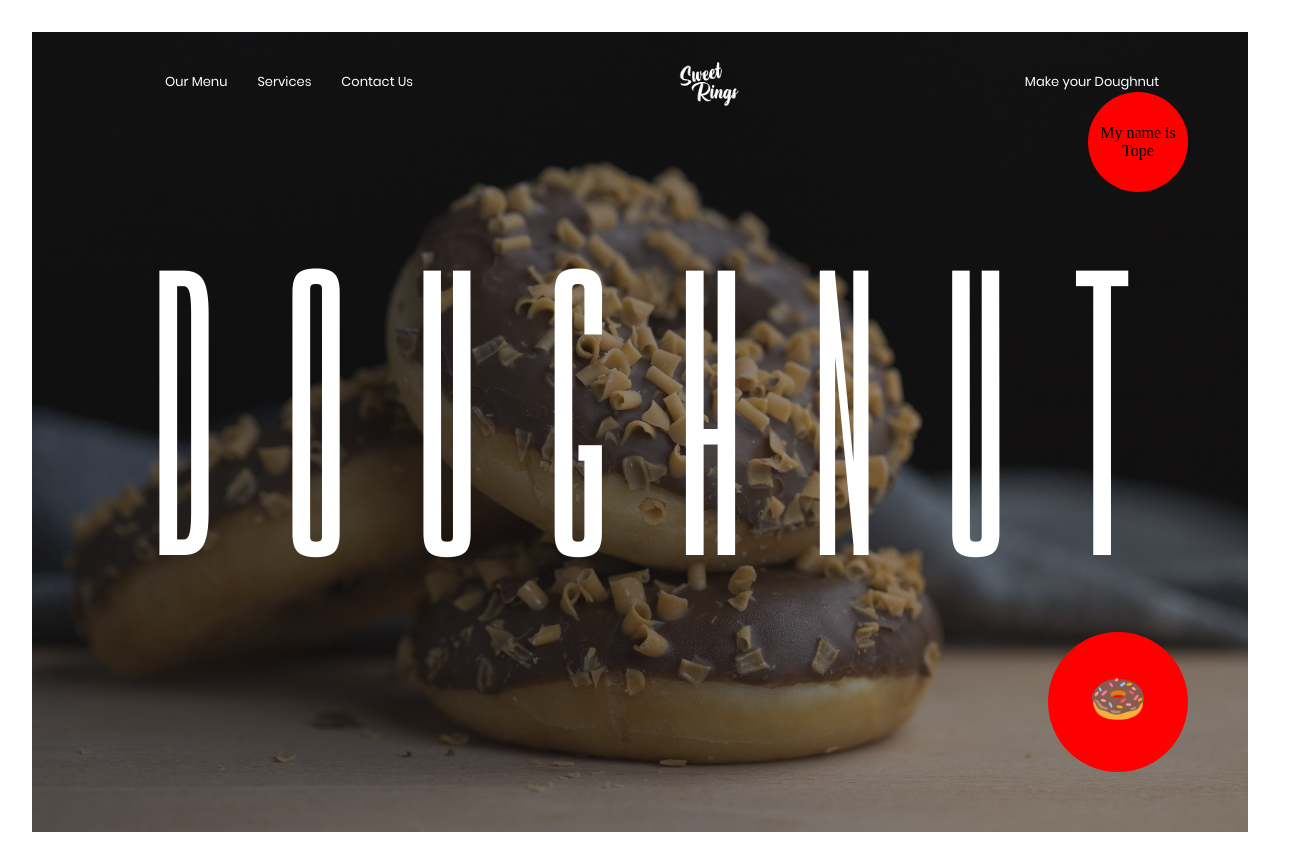
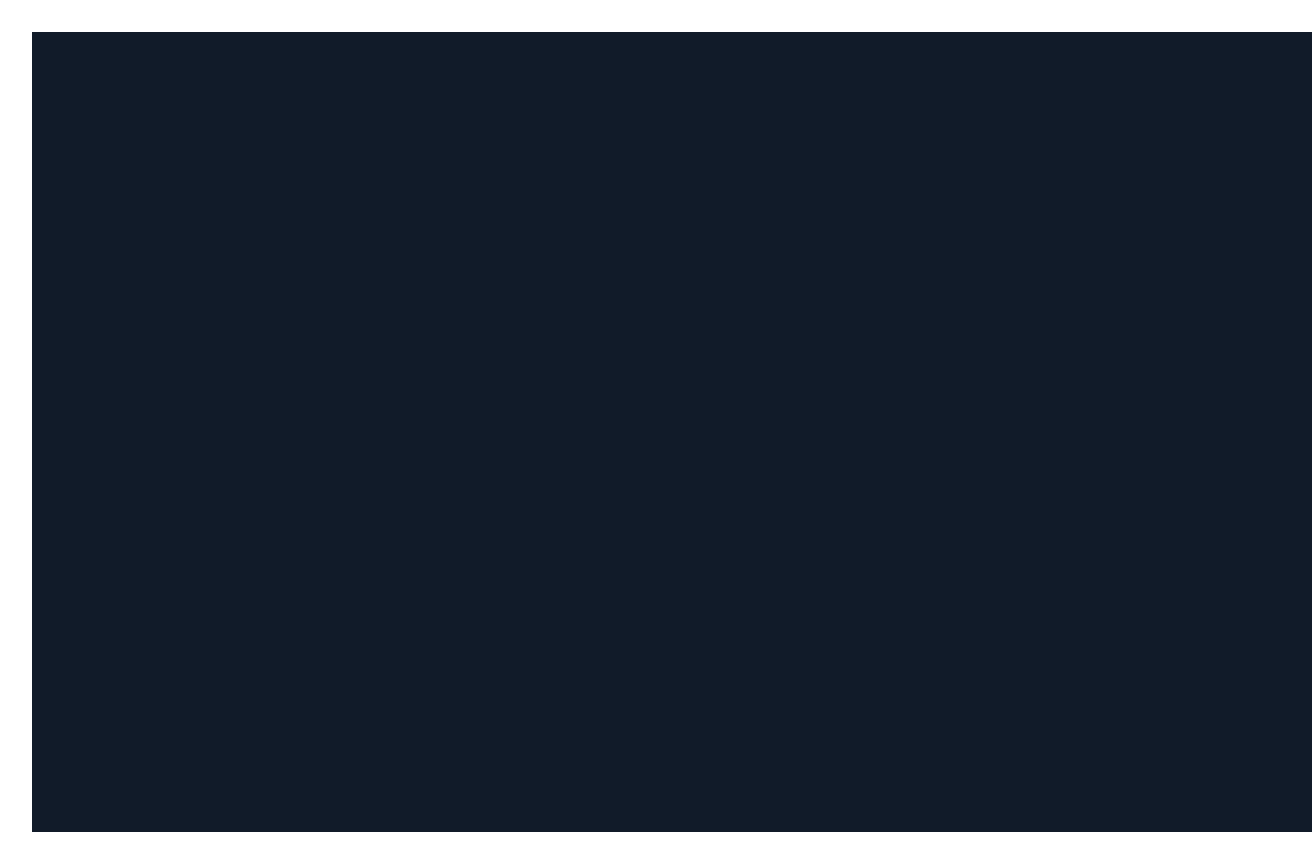
Before and after one commit to topghostly/sweetRings, a React (Vite) app: page / in a window 1280 px wide. Shown: the whole page, 1312 px wide, since content can reach past the window. Built offline with nearby package versions, Linux system fonts and the light colour scheme.

Commit message:
new commit

```diff
--- a/src/components/NavBar.jsx
+++ b/src/components/NavBar.jsx
@@ -20,7 +20,7 @@ const Nav = styled.div`
   display: flex;
   justify-content: space-around;
   align-items: center;
-  z-index: 999;
+  z-index: 19;
   position: fixed;
 
   .links {
--- a/src/components/NewAnim.jsx
+++ b/src/components/NewAnim.jsx
@@ -1,14 +1,15 @@
-import React from "react";
 import styled from "styled-components";
-
 function NewAnim() {
-  return <Wrapper>NewAnim</Wrapper>;
+  return <Wrapper></Wrapper>;
 }
 
 const Wrapper = styled.div`
-  position: relative;
+  position: absolute;
+  top: 0;
+  left: 0;
   width: 100vw;
   height: 100vh;
   background-color: #111b29;
+  z-index: 20;
 `;
 export default NewAnim;
--- a/src/pages/LandingPage.jsx
+++ b/src/pages/LandingPage.jsx
@@ -4,6 +4,7 @@ import background from "../assets/images/background.jpg";
 import NavBar from "../components/NavBar";
 import gsap from "gsap";
 import Drag from "../components/util/Drag";
+import NewAnim from "../components/NewAnim";
 
 function LandingPage() {
   useEffect(() => {
@@ -17,6 +18,7 @@ function LandingPage() {
   });
   return (
     <Landing background={background}>
+      <NewAnim />
       <div className="backdrop"></div>
       <NavBar />
       <div className="large--text">
```
